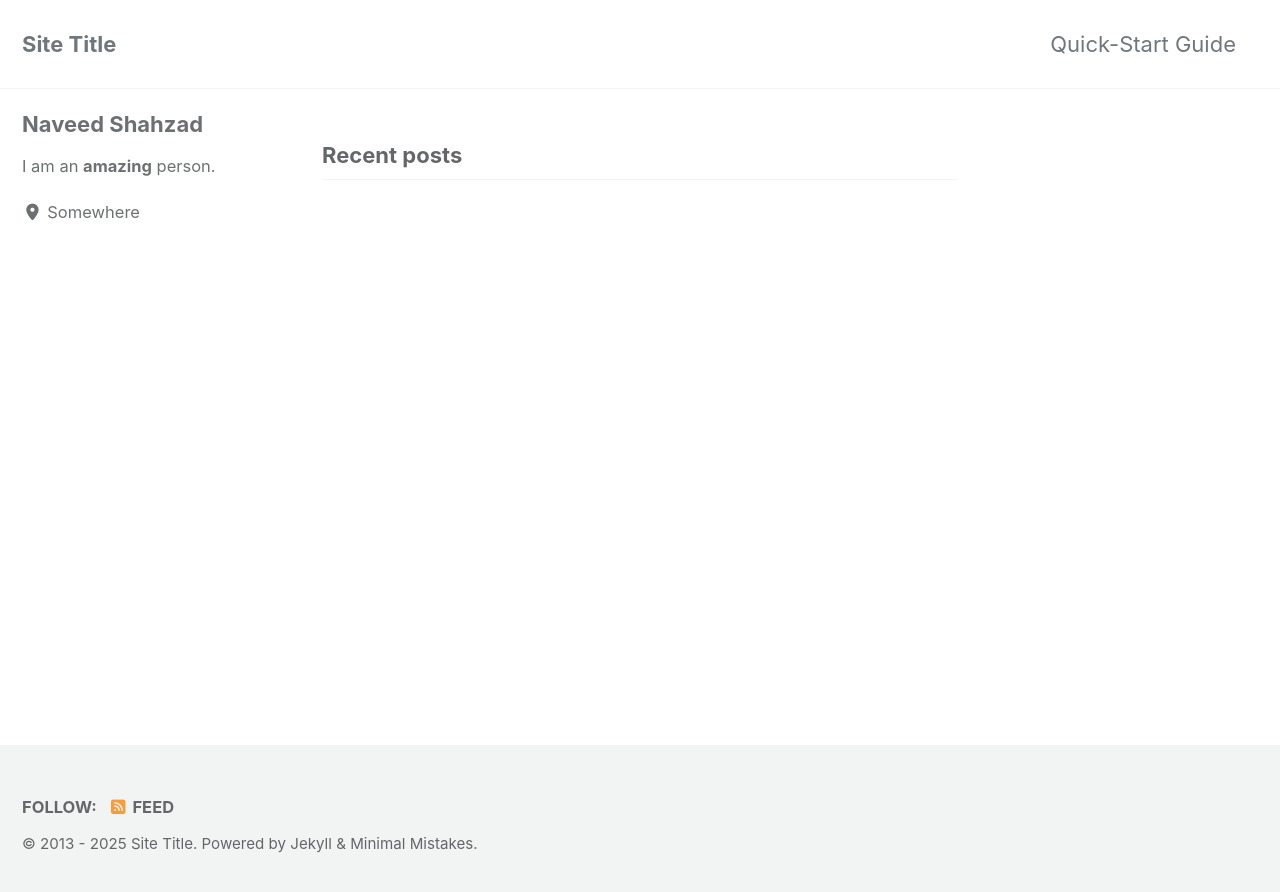
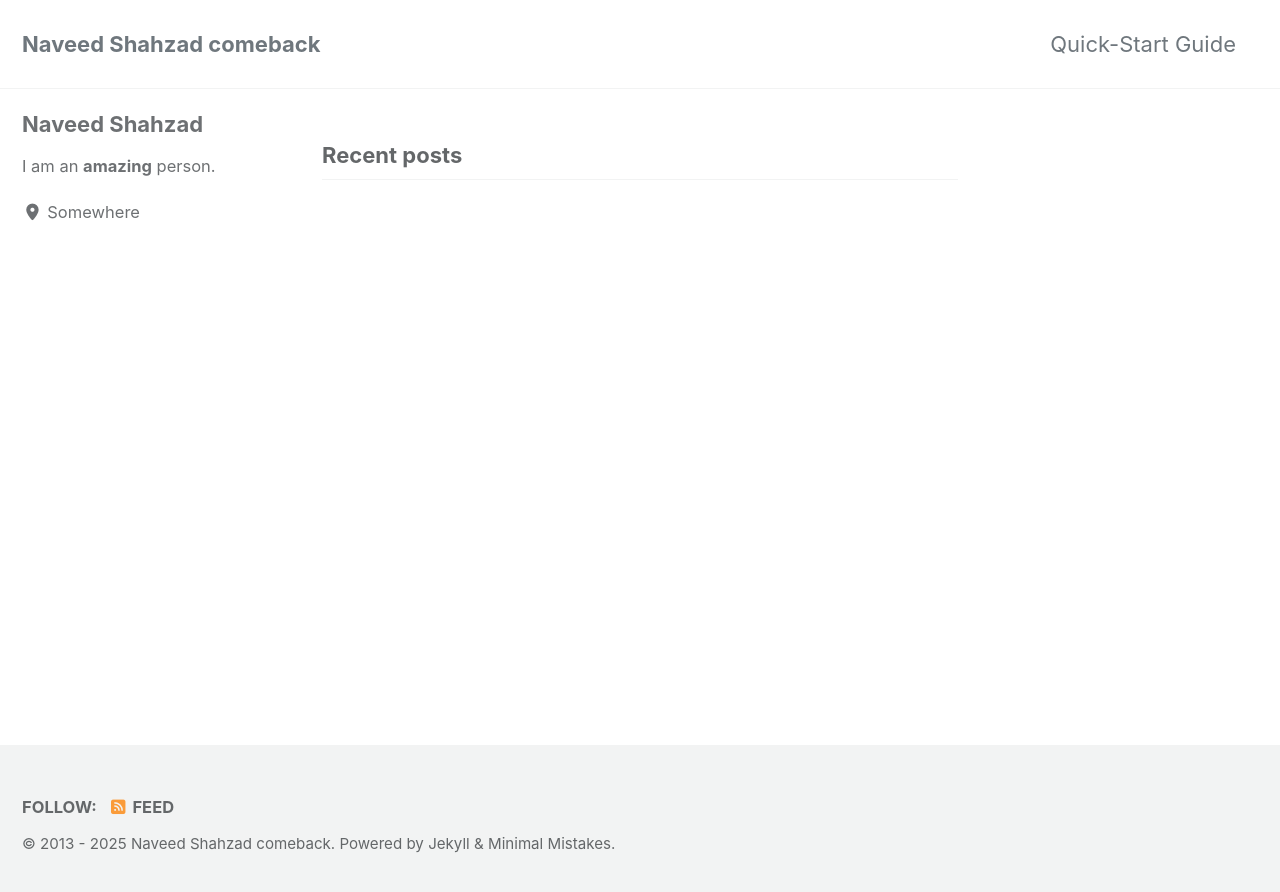
Before and after one commit to lionizing2025-svg/naveed.github.io, a Jekyll site: the page built from index.html, in a window 1280 px wide. Shown: the top 892 px of the page. Built offline with Jekyll 4.4.1, drawn with Linux system fonts in a browser that asks for light colours; cached includes are drawn as plain includes; the list of posts is cut into pages by our own code.

Commit message:
Update _config.yml

```diff
--- a/_config.yml
+++ b/_config.yml
@@ -14,10 +14,19 @@
 # remote_theme           : "mmistakes/minimal-mistakes"
 minimal_mistakes_skin    : "default" # "air", "aqua", "contrast", "dark", "dirt", "neon", "mint", "plum", "sunrise"
 
+navigation:
+  - title: Home
+    url: /
+  - title: Projects
+    url: /projects/
+  - title: About
+    url: /about/
+
+
 # Site Settings
 locale                   : "en-US"
 rtl                      : # true, false (default) # turns direction of the page into right to left for RTL languages
-title                    : "Site Title"
+title                    : "Naveed Shahzad comeback"
 title_separator          : "-"
 subtitle                 : # site tagline that appears below site title in masthead
 name                     : "Naveed Shahzad"
```
